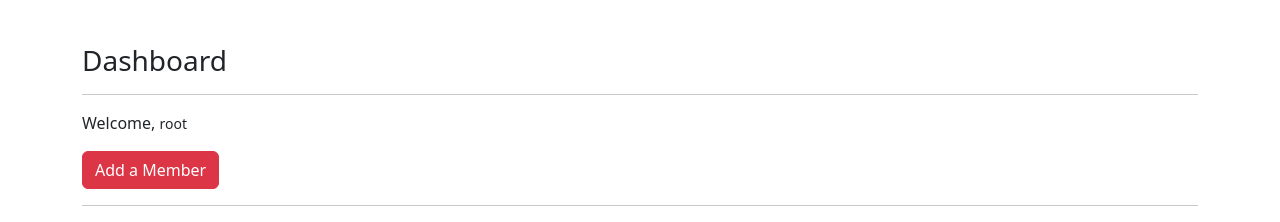
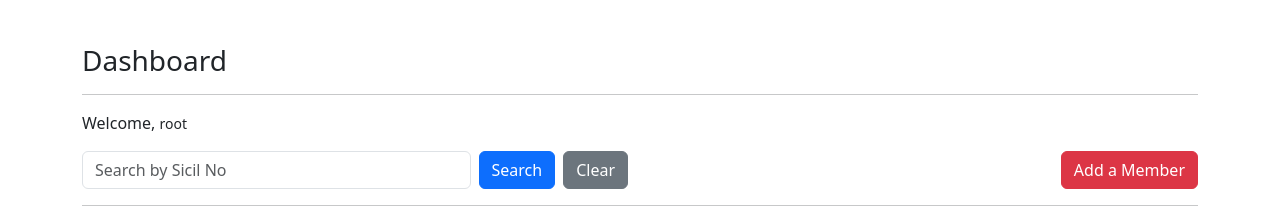
Before and after one commit to omercengiz/putzmeisterapp, a Django app: page /workers/dashboard/ in a window 1280 px wide. Shown: the part 56-278 px from the top of the page. Run offline with Django 4.2, Linux system fonts and the light colour scheme; a user stored in the database is signed in; data that the repository does not hold is empty.

Commit message:
adding searching by id

```diff
--- a/templates/dashboard.html
+++ b/templates/dashboard.html
@@ -7,7 +7,18 @@
 Welcome, <small>{{request.user.username}}</small>
 </p>
 
-<a class='btn btn-danger' href="/workers/addworkers">Add a Member</a>
+<div class="row mb-3 align-items-center">
+  <div class="col-md-6">
+    <form method="get" class="d-flex">
+      <input type="text" name="q" class="form-control me-2" placeholder="Search by Sicil No" value="{{ query|default_if_none:'' }}">
+      <button type="submit" class="btn btn-primary me-2">Search</button>
+      <a href="{% url 'workers:dashboard' %}" class="btn btn-secondary">Clear</a>
+    </form>
+  </div>
+  <div class="col-md-6 text-end">
+    <a class="btn btn-danger" href="/workers/addworkers">Add a Member</a>
+  </div>
+</div>
 <hr>
 
 
@@ -54,4 +65,10 @@ Welcome, <small>{{request.user.username}}</small>
     </tbody>
   </table>
 
+  {% if query and workers|length == 0 %}
+    <div class="alert alert-warning mt-3" role="alert">
+      <strong>{{ query }}</strong> numaralı Sicil No ile eşleşen bir kayıt bulunamadı.
+    </div>
+  {% endif %}
+
 {% endblock body %}
--- a/templates/index.html
+++ b/templates/index.html
@@ -25,7 +25,7 @@
             <a href="/workers/dashboard/" class="text-decoration-none">
                 <div class="card bg-success text-center h-100 border-0 shadow-sm">
                     <div class="card-body d-flex align-items-center justify-content-center" style="height: 150px;">
-                        <h4 class="text-dark m-0">Çalışanlar</h4>
+                        <h4 class="text-dark m-0">Workers</h4>
                     </div>
                 </div>
             </a>
--- a/workers/views.py
+++ b/workers/views.py
@@ -15,11 +15,18 @@ def detail(request, id):
 
 @login_required(login_url="user:login")
 def dashboard(request):
-    workers = Workers.objects.filter(author=request.user)
+    query = request.GET.get("q")
+    if query:
+        workers = Workers.objects.filter(author=request.user, sicil_no__icontains=query)
+    else:
+        workers = Workers.objects.filter(author=request.user)
+
     context = {
-        "workers":workers
+        "workers": workers,
+        "query": query
     }
     return render(request, "dashboard.html", context)
+
 
 @login_required(login_url="user:login")
 def AddWorkers(request):
```
